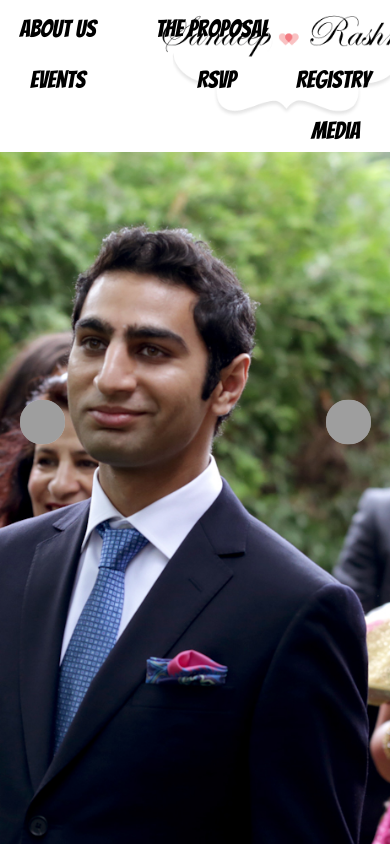
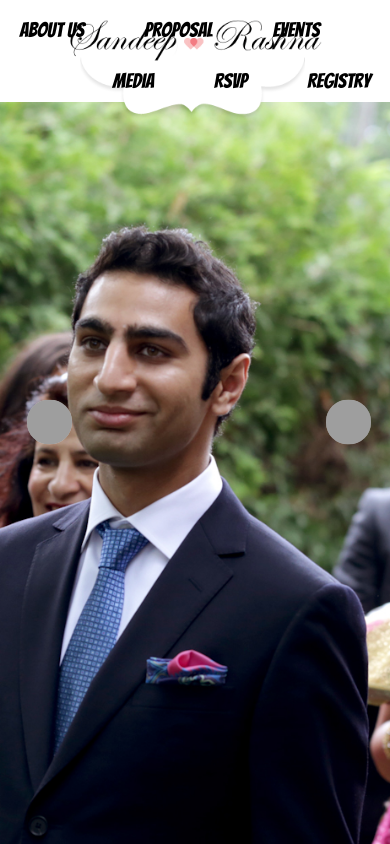
Before and after one commit to swali/swali.github.io, a plain HTML site: page index.html in a window 390 px wide. Drawn offline with Linux system fonts and the light colour scheme; grey boxes are pictures that could not be loaded.

Commit message:
navigation enhancements and streamlining of sections, arrow enhancements, commented out unfinished sections. Tested on firefox and chrome. TODO: mobile view of navigation for responsiveness (currently navigation breaks when decrease window size to less than 1000px)

```diff
--- a/index.html
+++ b/index.html
@@ -12,7 +12,7 @@
 	<body>
 		<div id="nav">
 			<div><a href="#aboutus">About Us</a></div>
-			<div><a href="#proposal">The Proposal</a></div>
+			<div><a href="#proposal">Proposal</a></div>
 			<div><a href="#events">Events</a></div>
 			<div id="heart"></div>
 			<div><a href="#registry">Registry</a></div>
--- a/style/style.css
+++ b/style/style.css
@@ -20,8 +20,6 @@ SECTION {
 	font-size: 1.5em;
 }
 #nav > DIV {
-	vertical-align: middle;
-	text-align: center;
 	padding: 10px 30px;
 	float: right;
 }
@@ -38,6 +36,7 @@ SECTION {
 	color: black;
 	text-decoration: none;
 	vertical-align: sub;
+	font-size: 0.85em;
 }
 #nav a:hover {
 	text-decoration: underline;
@@ -45,7 +44,7 @@ SECTION {
 #nav.active {
 	box-shadow: 0 0 10px rgba(0,0,0,0.4);
 }
-#heart {
+#nav #heart {
 	background-image: url("../images/heart.png");
     position: absolute;
     background-size: contain;
@@ -54,7 +53,11 @@ SECTION {
     z-index: -1;
     height: 100px;
     width: 200px;
-    left: 41%;
+    left: 0;
+    right: 0;
+    margin: auto;
+    padding: 27px;
+    top: 5px;
 }
 .verticalAlignCenter {
 	position: relative;
@@ -100,7 +103,7 @@ SECTION {
 #leftHolder {
 	position: absolute;
 	height: 100%;
-	left: 5%;
+	left: 7%;
 	top: 0;
 }
 #rightHolder {
```
